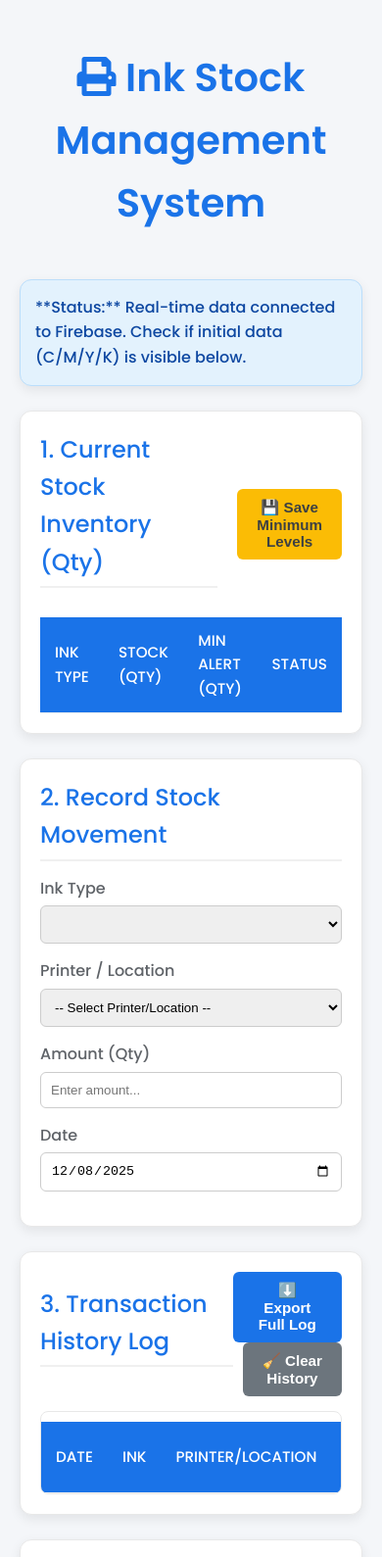
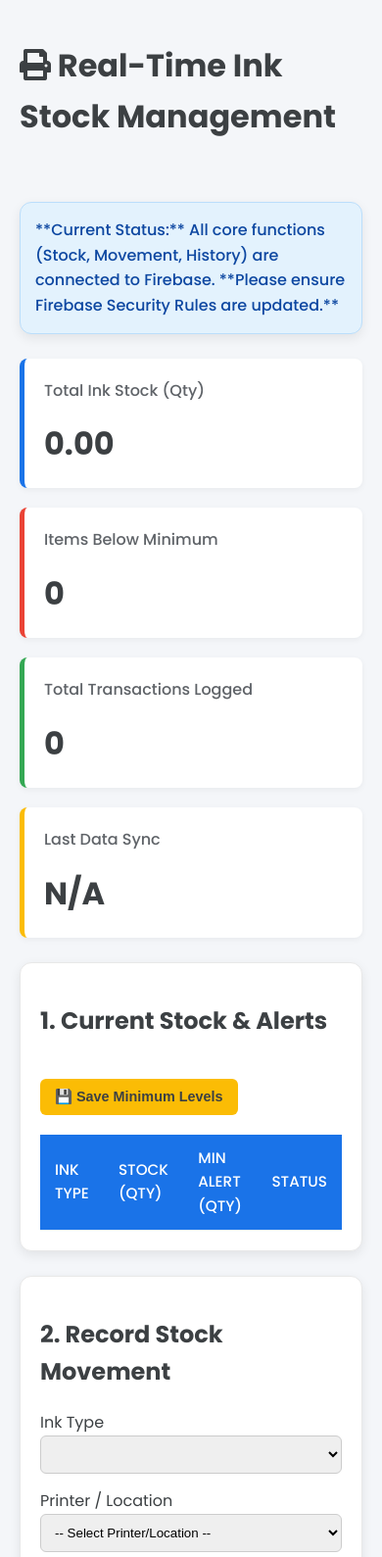
Before and after one commit to vikki-create/Ink-stock-data-base, a plain HTML site: page index.html in a window 390 px wide. Shown: the top 1589 px of the page at 98% size. Drawn offline with Linux system fonts and the light colour scheme; no server answers.

Commit message:
Update index.html

```diff
--- a/index.html
+++ b/index.html
@@ -3,7 +3,7 @@
 <head>
     <meta charset="UTF-8">
     <meta name="viewport" content="width=device-width, initial-scale=1.0">
-    <title>Ink Stock Management System | Responsive & Firebase Connected</title>
+    <title>Ink Stock Management System | History Toggle Feature - Fixed UI</title>
     <link href="https://fonts.googleapis.com/css2?family=Poppins:wght@300;400;500;600;700&display=swap" rel="stylesheet">
     <link rel="stylesheet" href="https://cdnjs.cloudflare.com/ajax/libs/font-awesome/5.15.4/css/all.min.css">
     <style>
@@ -21,30 +21,24 @@
         body {
             font-family: 'Poppins', sans-serif;
             margin: 0;
-            padding: 20px;
+            padding: 0;
             background-color: var(--bg-light);
             color: var(--text-dark);
             line-height: 1.6;
         }
 
-        /* MAIN CONTAINER */
+        /* ---------------------------------------------------- */
+        /* UI & LAYOUT STYLES */
+        /* ---------------------------------------------------- */
         .container {
             max-width: 1400px;
             margin: 0 auto;
+            padding: 20px;
             display: flex;
             flex-direction: column;
             gap: 25px;
         }
 
-        h1 {
-            text-align: center;
-            color: var(--primary-color);
-            margin-bottom: 5px;
-            font-size: 2.5em;
-            font-weight: 600;
-        }
-
-        /* SECTION Styling (Card Effect) */
         .section-card {
             background-color: var(--card-bg);
             padding: 30px;
@@ -53,166 +47,120 @@
             border: 1px solid #e8e8e8;
         }
 
-        /* CSS GRID LAYOUT for Top Row (Responsive by default) */
+        /* Summary Dashboard Grid */
+        .summary-dashboard {
+            display: grid;
+            grid-template-columns: repeat(auto-fit, minmax(250px, 1fr));
+            gap: 20px;
+        }
+
+        .summary-card {
+            background-color: var(--card-bg);
+            padding: 20px;
+            border-radius: 8px;
+            box-shadow: 0 2px 6px rgba(0, 0, 0, 0.05);
+            border-left: 5px solid var(--primary-color);
+        }
+
+        .summary-card h3 {
+            margin-top: 0;
+            font-size: 1em;
+            color: var(--text-light);
+            font-weight: 500;
+        }
+
+        .summary-card .value {
+            font-size: 2em;
+            font-weight: 700;
+            color: var(--text-dark);
+        }
+
         .top-row {
             display: grid;
-            grid-template-columns: 2fr 1fr; /* 2/3 for Stock, 1/3 for Movement */
+            grid-template-columns: 2fr 1fr;
             gap: 25px;
         }
 
         .full-width {
-            grid-column: 1 / -1; /* Full width for History/Report sections */
+            grid-column: 1 / -1;
         }
 
-        h2 {
-            color: var(--primary-color);
-            font-size: 1.5em;
-            font-weight: 500;
-            margin-top: 0;
-            margin-bottom: 15px;
-            padding-bottom: 5px;
-            border-bottom: 2px solid #f0f0f0;
-        }
-
-        /* --- Table Styling --- */
-        table {
-            width: 100%;
-            border-collapse: separate;
-            border-spacing: 0;
-            margin-top: 10px;
-        }
-        th, td {
-            padding: 12px 15px;
-            border-bottom: 1px solid #f0f0f0;
-            text-align: left;
-            font-size: 0.95em;
-        }
-        th {
-            background-color: var(--primary-color);
-            color: white;
-            text-transform: uppercase;
-            font-weight: 500;
-            position: sticky;
-            top: 0;
-        }
-        tr:last-child td { border-bottom: none; }
-
-        .low-stock {
-            background-color: #fff5f5 !important;
-            color: var(--danger-color);
-            font-weight: 500;
-        }
-
-        /* Scrollable History Table Container */
+        /* Table Styling */
+        table { width: 100%; border-collapse: separate; border-spacing: 0; margin-top: 10px; }
+        th, td { padding: 12px 15px; border-bottom: 1px solid #f0f0f0; text-align: left; font-size: 0.95em; }
+        th { background-color: var(--primary-color); color: white; text-transform: uppercase; font-weight: 500; position: sticky; top: 0; }
+        .low-stock { background-color: #fff5f5 !important; color: var(--danger-color); font-weight: 500; }
         .history-table-container {
-            max-height: 400px; /* Set a maximum height */
-            overflow-y: auto; /* Enable vertical scroll */
+            max-height: 400px;
+            overflow-y: auto;
             border: 1px solid #e8e8e8;
             border-radius: 8px;
         }
-        .history-table-container table th {
-            top: 0;
-            z-index: 10;
-        }
 
-        /* --- Input and Form Styling --- */
-        .form-group {
-            margin-bottom: 15px;
-        }
-        label {
-            display: block;
-            font-weight: 500;
-            margin-bottom: 5px;
-            color: var(--text-light);
-        }
-        input[type="number"], input[type="date"], select {
-            width: 100%;
-            padding: 10px;
-            border: 1px solid #ccc;
-            border-radius: 6px;
-            box-sizing: border-box;
-            transition: border-color 0.2s;
-        }
+        /* Form/Input Styling */
+        .form-group { margin-bottom: 15px; }
+        input[type="number"], input[type="date"], select { width: 100%; padding: 10px; border: 1px solid #ccc; border-radius: 6px; box-sizing: border-box; }
+        .min-input { width: 80px; padding: 8px; text-align: center; }
 
-        .min-input {
-            width: 80px;
-            padding: 8px;
-            text-align: center;
-        }
-
-        /* --- Button Styling --- */
+        /* Button Styling */
         .action-btn {
-            padding: 10px 20px;
+            padding: 10px 15px; /* Reduced padding for smaller buttons */
             border: none;
             border-radius: 6px;
             cursor: pointer;
             font-weight: 600;
-            font-size: 0.95em;
+            font-size: 0.9em; /* Slightly smaller font */
             transition: background-color 0.2s, box-shadow 0.2s;
             display: flex;
             align-items: center;
             gap: 8px;
+            white-space: nowrap; /* Prevents button text wrapping */
         }
-        .movement-buttons {
-            display: flex;
-            gap: 10px;
-            margin-top: 15px;
-        }
-
+        .movement-buttons { display: flex; gap: 10px; margin-top: 15px; }
         .add-btn { background-color: var(--success-color); color: white; }
         .use-btn { background-color: var(--danger-color); color: white; }
         .save-btn { background-color: var(--warning-color); color: var(--text-dark); margin-top: 15px; }
         .export-btn { background-color: var(--primary-color); color: white; }
         .clear-btn { background-color: #6c757d; color: white; margin-left: 10px; }
 
-        .report-controls {
-            display: flex;
-            gap: 15px;
-            align-items: flex-end;
-            margin-top: 15px;
-            padding-top: 10px;
-            border-top: 1px dashed #e0e0e0;
-        }
-
+        /* FIX: Ensure buttons are in a single horizontal line */
         .history-header-controls {
             display: flex;
             justify-content: space-between;
             align-items: center;
             margin-bottom: 15px;
+            flex-wrap: wrap; /* Allows wrapping on very small screens */
+            gap: 15px;
         }
 
-        #lowStockNotification {
-            position: relative;
-            display: inline-block;
-            margin-left: 20px;
+        /* FIX: New class for button grouping to ensure horizontal layout */
+        .button-group {
+            display: flex;
+            gap: 10px;
+            flex-wrap: wrap; /* Important for responsiveness */
         }
 
-        .notification-badge {
-            position: absolute;
-            top: -10px;
-            right: -10px;
-            padding: 5px 10px;
-            border-radius: 50%;
-            background-color: var(--danger-color);
-            color: white;
-            font-size: 0.7em;
-            font-weight: 700;
-            text-align: center;
-            box-shadow: 0 0 0 2px white;
+        /* Notification Badge */
+        .notification-badge { position: absolute; top: -10px; right: -10px; padding: 5px 10px; border-radius: 50%; background-color: var(--danger-color); color: white; font-size: 0.7em; font-weight: 700; text-align: center; box-shadow: 0 0 0 2px white; display: none; }
+
+        /* Hide History Table by default */
+        #historyTableSection {
             display: none;
+            margin-top: 15px;
         }
 
-        /* MEDIA QUERY for Mobile Responsiveness */
+        /* Responsive Design */
         @media (max-width: 900px) {
-            .top-row {
-                grid-template-columns: 1fr; /* Single column layout on small screens */
-            }
-            .section-card {
-                padding: 20px;
-            }
-            .report-controls {
+            .top-row { grid-template-columns: 1fr; }
+            .section-card { padding: 20px; }
+            /* Stack controls vertically on mobile if they don't fit */
+            .history-header-controls, .button-group {
                 flex-direction: column;
                 align-items: stretch;
+            }
+            .action-btn {
+                margin: 5px 0; /* Add vertical margin when stacked */
+                justify-content: center;
             }
         }
     </style>
@@ -220,16 +168,39 @@
 <body>
 
 <div class="container">
-    <h1><i class="fas fa-print"></i> Ink Stock Management System</h1>
+    <h1><i class="fas fa-print"></i> Real-Time Ink Stock Management</h1>
     <p class="alert-info section-card" style="font-weight: 500; margin-bottom: 0; padding: 15px; background-color: #e3f2fd; border: 1px solid #bbdefb; color: #0d47a1;">
-        **Status:** Real-time data connected to Firebase. Check if initial data (C/M/Y/K) is visible below.
+        **Current Status:** All core functions (Stock, Movement, History) are connected to Firebase. **Please ensure Firebase Security Rules are updated.**
     </p>
 
+    <!-- SECTION A: Summary Dashboard -->
+    <div class="summary-dashboard" id="summaryDashboard">
+        <div class="summary-card" style="border-left-color: var(--primary-color);">
+            <h3>Total Ink Stock (Qty)</h3>
+            <div class="value" id="totalStockValue">0.00</div>
+        </div>
+        <div class="summary-card" style="border-left-color: var(--danger-color);">
+            <h3>Items Below Minimum</h3>
+            <div class="value" id="lowStockItems">0</div>
+        </div>
+        <div class="summary-card" style="border-left-color: var(--success-color);">
+            <h3>Total Transactions Logged</h3>
+            <div class="value" id="totalTransactions">0</div>
+        </div>
+        <div class="summary-card" style="border-left-color: var(--warning-color);">
+            <h3>Last Data Sync</h3>
+            <div class="value" id="lastUpdateTime">N/A</div>
+        </div>
+    </div>
+    <!-- END NEW SECTION -->
+
+    <!-- SECTION B: STOCK TABLE AND MOVEMENT FORM (Grid Layout) -->
     <div class="top-row">
 
+        <!-- 1. Current Stock Status Table -->
         <div class="section-card stock-section">
             <div class="history-header-controls">
-                <h2>1. Current Stock Inventory (Qty)</h2>
+                <h2>1. Current Stock & Alerts</h2>
                 <div id="lowStockNotification">
                     <button class="action-btn save-btn" onclick="saveStock()">💾 Save Minimum Levels</button>
                     <span id="badgeCount" class="notification-badge">0</span>
@@ -246,10 +217,12 @@
                     </tr>
                 </thead>
                 <tbody id="stockTableBody">
+                    <!-- Data will be inserted here by JavaScript -->
                 </tbody>
             </table>
         </div>
 
+        <!-- 2. Record Stock Movement Form -->
         <div class="section-card movement-section">
             <h2>2. Record Stock Movement</h2>
             <div class="movement-controls">
@@ -257,6 +230,7 @@
                 <div class="form-group">
                     <label for="inkSelect">Ink Type</label>
                     <select id="inkSelect" required>
+                        <!-- Options will be inserted here by JavaScript -->
                     </select>
                 </div>
 
@@ -288,15 +262,22 @@
         </div>
     </div>
 
+    <!-- SECTION C: HISTORY LOG (Full Width) -->
     <div class="section-card full-width">
         <div class="history-header-controls">
             <h2>3. Transaction History Log</h2>
-            <div>
+            <div class="button-group">
+                <!-- Buttons are grouped together now -->
+                <button class="action-btn export-btn" id="toggleHistoryBtn" onclick="toggleHistoryVisibility()">
+                    <i class="fas fa-eye-slash"></i> Show History
+                </button>
                 <button class="action-btn export-btn" onclick="exportCurrentHistory()">⬇️ Export Full Log</button>
                 <button class="action-btn clear-btn" onclick="clearHistory()">🧹 Clear History</button>
             </div>
         </div>
 
+        <!-- ID: historyTableSection controls visibility -->
+        <div id="historyTableSection">
             <div class="history-table-container">
                 <table class="history-table">
                     <thead>
@@ -309,11 +290,14 @@
                         </tr>
                     </thead>
                     <tbody id="historyTableBody">
+                        <!-- Data will be inserted here by JavaScript -->
                     </tbody>
                 </table>
             </div>
         </div>
+    </div>
 
+    <!-- SECTION D: DATE RANGE REPORT (Full Width) -->
     <div class="section-card full-width">
         <h2>4. Date Range Report Export</h2>
         <div class="report-controls">
@@ -335,15 +319,17 @@
     </div>
 </div>
 
+<!-- ---------------------------------------------------- -->
+<!-- FIREBASE SDK & JAVASCRIPT LOGIC -->
+<!-- ---------------------------------------------------- -->
 <script src="https://www.gstatic.com/firebasejs/9.6.10/firebase-app-compat.js"></script>
 <script src="https://www.gstatic.com/firebasejs/9.6.10/firebase-database-compat.js"></script>
 
 <script>
     // ----------------------------------------------------------------------
-    // STEP 1: 🔥 FIREBASE CONFIGURATION (UPDATED with your details) 🔥
+    // 1. 🔥 FIREBASE CONFIGURATION & INITIALIZATION 🔥
     // ----------------------------------------------------------------------
     const firebaseConfig = {
-        // Your provided details are inserted here:
         apiKey: "AIzaSyAQnnfMvavwDx9yF254khrW2gOFvDtlHJk",
         authDomain: "ink-stock-data.firebaseapp.com",
         databaseURL: "https://ink-stock-data-default-rtdb.firebaseio.com",
@@ -354,9 +340,9 @@
         measurementId: "G-KHG7PRDXT5"
     };
 
-    // Initialize Firebase and Database References
     const app = firebase.initializeApp(firebaseConfig);
     const database = app.database();
+
     const STOCK_REF = database.ref('stock');
     const HISTORY_REF = database.ref('history');
 
@@ -367,24 +353,45 @@
         { name: "Black", currentStock: 0, minLevel: 10 },
     ];
 
-    // --- Data Load & Save Functions ---
+    let totalTransactionCount = 0;
+
+    // ----------------------------------------------------------------------
+    // 2. 👁️ HISTORY TOGGLE FUNCTION
+    // ----------------------------------------------------------------------
+
+    function toggleHistoryVisibility() {
+        const historySection = document.getElementById('historyTableSection');
+        const toggleBtn = document.getElementById('toggleHistoryBtn');
+        const isHidden = historySection.style.display === 'none' || historySection.style.display === '';
+
+        if (isHidden) {
+            historySection.style.display = 'block';
+            toggleBtn.innerHTML = '<i class="fas fa-eye"></i> Hide History';
+        } else {
+            historySection.style.display = 'none';
+            toggleBtn.innerHTML = '<i class="fas fa-eye-slash"></i> Show History';
+        }
+    }
+
+
+    // ----------------------------------------------------------------------
+    // 3. 💾 DATA LOAD & SAVE FUNCTIONS
+    // ----------------------------------------------------------------------
 
     function loadAndListenToStock() {
         STOCK_REF.on('value', (snapshot) => {
             let inkData;
             if (snapshot.exists()) {
-                // Firebase-ல் இருந்து data-வை எடுத்து array-ஆக மாற்றுகிறது
                 inkData = Object.values(snapshot.val());
+                document.getElementById('lastUpdateTime').textContent = new Date().toLocaleTimeString();
             } else {
-                // Database-ல் data இல்லை என்றால், INITIAL_INKS-ஐப் பயன்படுத்தி ஒரு முறை சேமிக்கிறது
                 inkData = INITIAL_INKS;
                 STOCK_REF.once('value', (s) => {
-                    if (!s.exists()) {
-                         saveStock(inkData);
-                    }
+                    if (!s.exists()) { saveStock(inkData); }
                 });
             }
             renderStockTable(inkData);
+            updateSummaryDashboard(inkData, totalTransactionCount);
         }, (error) => {
             console.error("Firebase Stock Load Error:", error);
         });
@@ -392,7 +399,6 @@
 
     function saveStock(dataToSave = null) {
         const currentStockData = dataToSave || getStockDataFromTable();
-
         const firebaseObject = currentStockData.reduce((obj, ink) => {
             obj[ink.name] = ink;
             return obj;
@@ -400,14 +406,9 @@
 
         STOCK_REF.set(firebaseObject)
             .then(() => {
-                if (!dataToSave) {
-                    alert("Minimum Stock Levels saved successfully!");
-                }
+                if (!dataToSave) { alert("Minimum Stock Levels saved successfully!"); }
             })
-            .catch(error => {
-                console.error("Firebase Save Error:", error);
-                alert("Failed to save data to Firebase. Check your configuration and rules.");
-            });
+            .catch(error => { console.error("Firebase Save Error:", error); });
     }
 
     function loadAndListenToHistory() {
@@ -417,9 +418,18 @@
 
             if (historyObj) {
                 history = Object.values(historyObj);
+                totalTransactionCount = history.length;
+            } else {
+                totalTransactionCount = 0;
             }
-            // புதிய பதிவுகள் மேலே வருமாறு தலைகீழாக மாற்றுகிறது
             renderHistoryTable(history.slice().reverse());
+
+            STOCK_REF.once('value', (s) => {
+                if(s.exists()) {
+                    updateSummaryDashboard(Object.values(s.val()), totalTransactionCount);
+                }
+            });
+
         }, (error) => {
             console.error("Firebase History Load Error:", error);
         });
@@ -428,18 +438,25 @@
     function clearHistory() {
         if (confirm("⚠️ WARNING: This will permanently delete ALL recorded ink movements! Are you sure you want to proceed?")) {
             HISTORY_REF.set(null)
-                .then(() => {
-                    alert("Ink history successfully cleared.");
-                })
-                .catch(error => {
-                    console.error("Firebase Clear Error:", error);
-                    alert("Failed to clear history from Firebase.");
-                });
+                .then(() => { alert("Ink history successfully cleared."); })
+                .catch(error => { console.error("Firebase Clear Error:", error); });
         }
     }
 
 
-    // --- Rendering Functions ---
+    // ----------------------------------------------------------------------
+    // 4. 🎨 RENDERING FUNCTIONS (UI Updates)
+    // ----------------------------------------------------------------------
+
+    function updateSummaryDashboard(inkData, transactionCount) {
+        let totalStock = inkData.reduce((sum, ink) => sum + parseFloat(ink.currentStock), 0);
+        let lowStockCount = inkData.filter(ink => ink.currentStock < ink.minLevel).length;
+
+        document.getElementById('totalStockValue').textContent = totalStock.toFixed(2);
+        document.getElementById('lowStockItems').textContent = lowStockCount;
+        document.getElementById('totalTransactions').textContent = transactionCount;
+    }
+
     function renderStockTable(inkData) {
         const tableBody = document.getElementById('stockTableBody');
         tableBody.innerHTML = '';
@@ -450,9 +467,7 @@
 
         inkData.forEach(ink => {
             const isLowStock = ink.currentStock < ink.minLevel;
-            if (isLowStock) {
-                lowStockCount++;
-            }
+            if (isLowStock) { lowStockCount++; }
 
             const row = tableBody.insertRow();
             row.className = isLowStock ? 'low-stock' : '';
@@ -514,7 +529,10 @@
         });
     }
 
-    // --- Dynamic Button Control Function ---
+    // ----------------------------------------------------------------------
+    // 5. 🛒 STOCK MOVEMENT FUNCTIONS
+    // ----------------------------------------------------------------------
+
     function updateMovementButtons() {
         const printerSelect = document.getElementById('printerSelect').value;
         const addBtn = document.getElementById('addBtn');
@@ -531,7 +549,6 @@
         }
     }
 
-    // --- Data Handling Functions (Includes LOW STOCK ALERT) ---
     function getStockDataFromTable() {
         const rows = document.querySelectorAll('#stockTableBody tr');
         return Array.from(rows).map(row => {
@@ -611,15 +628,13 @@
         });
     }
 
-    function addStock() {
-        handleMovement('ADD');
-    }
+    function addStock() { handleMovement('ADD'); }
+    function useStock() { handleMovement('USE'); }
 
-    function useStock() {
-        handleMovement('USE');
-    }
+    // ----------------------------------------------------------------------
+    // 6. ⬇️ EXPORT/CSV FUNCTIONS
+    // ----------------------------------------------------------------------
 
-    // --- Utility Export Functions ---
     function generateCSV(data, filename) {
         let csvContent = "data:text/csv;charset=utf-8,";
         csvContent += "Date,Ink Type,Printer/Stock Location,Operation,Amount (Qty)\n";
@@ -697,8 +712,11 @@
         });
     }
 
-    // --- Initialization ---
-    function initialize() {
+    // ----------------------------------------------------------------------
+    // 7. 🚀 INITIALIZATION
+    // ----------------------------------------------------------------------
+
+    function initializeAppServices() {
         const today = new Date().toISOString().substring(0, 10);
         document.getElementById('movementDate').value = today;
         document.getElementById('startDate').value = today;
@@ -707,9 +725,12 @@
         loadAndListenToStock();
         loadAndListenToHistory();
         updateMovementButtons();
+
+        // Hide history section on initial load
+        document.getElementById('historyTableSection').style.display = 'none';
     }
 
-    document.addEventListener('DOMContentLoaded', initialize);
+    document.addEventListener('DOMContentLoaded', initializeAppServices);
 </script>
 
 </body>
```
Lines whose indentation alone changed are shown as unchanged.
